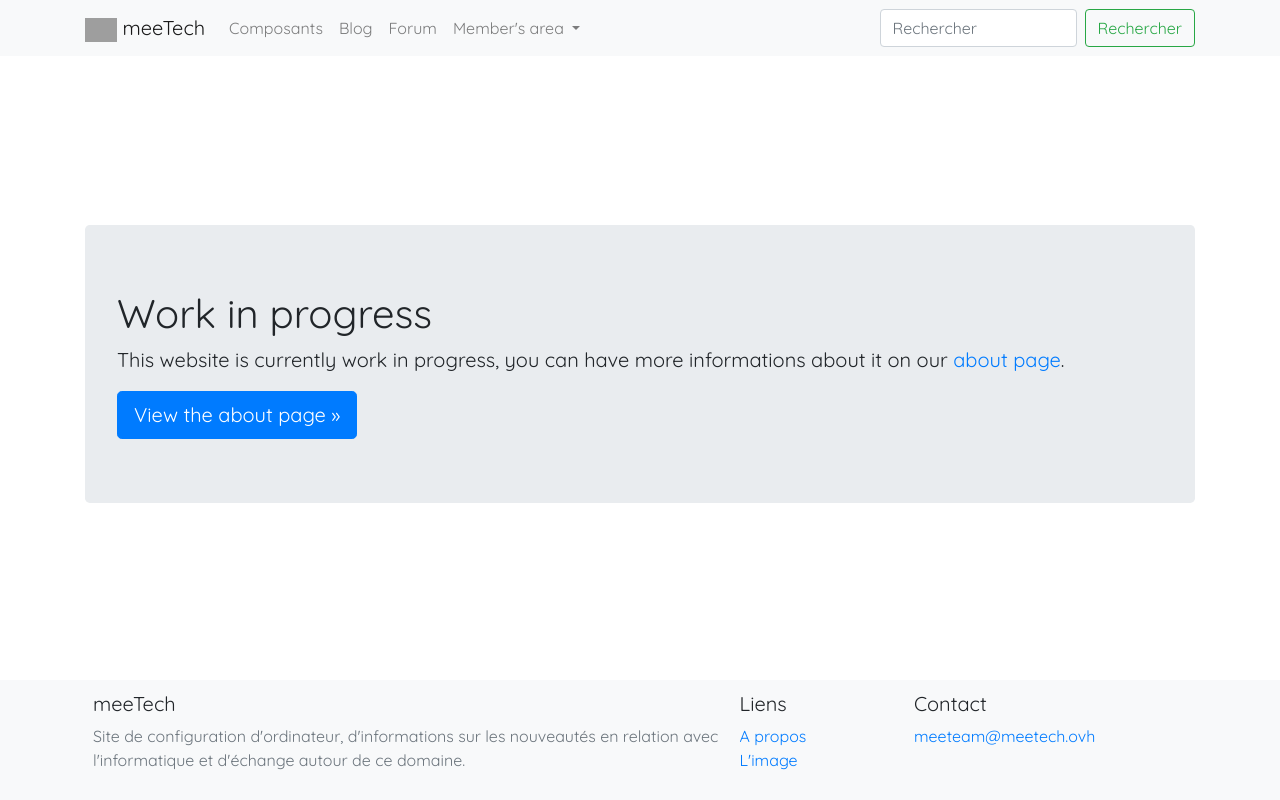
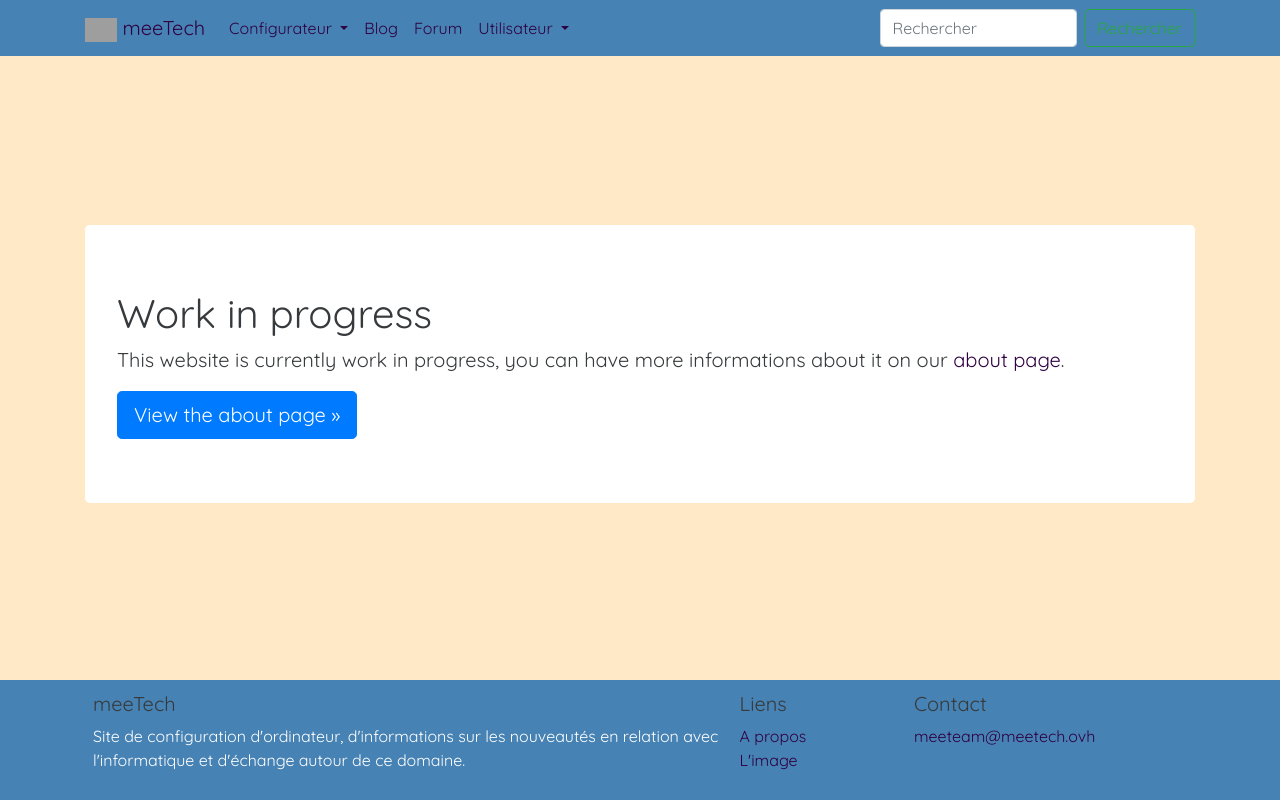
Before and after one commit to Quozul/meeTech, a PHP site: page /index.php in a window 1280 px wide. Run offline with PHP 8.4, Linux system fonts and the light colour scheme; grey boxes are pictures that could not be loaded.

Commit message:
Updated CSS
Updated CSS to match the color palette

```diff
--- a/includes/footer.php
+++ b/includes/footer.php
@@ -1,9 +1,9 @@
-<footer class="d-block bg-light footer p-1">
+<footer class="d-block footer p-1">
     <div class="container d-flex">
 
         <div class="p-2 flex-fill h-50 w-50">
             <h5>meeTech</h5>
-            <p class="text-muted text-wrap">Site de configuration d'ordinateur, d'informations sur les nouveautés en relation avec l'informatique et d'échange autour de ce domaine.</p>
+            <p class="text-wrap text-white">Site de configuration d'ordinateur, d'informations sur les nouveautés en relation avec l'informatique et d'échange autour de ce domaine.</p>
         </div>
 
         <div class="p-2 flex-fill">
--- a/includes/header.php
+++ b/includes/header.php
@@ -1,5 +1,5 @@
 <header class="mb-4">
-    <nav class="navbar navbar-expand-lg navbar-light bg-light">
+    <nav class="navbar navbar-expand-lg">
         <div class="container">
             <a class="navbar-brand" href="/">
                 <img src="/images/logov4.svg" style="height: 24px;">
@@ -11,8 +11,15 @@
 
             <div class="collapse navbar-collapse" id="navbarSupportedContent">
                 <ul class="navbar-nav mr-auto">
-                    <li class="nav-item <?php if ($_SERVER['REQUEST_URI'] == '/hardware/') echo 'active'; ?>">
-                        <a class="nav-link" href="/hardware/index/">Composants</a>
+                    <li class="nav-item dropdown">
+                        <a class="nav-link dropdown-toggle" href="#" id="navbarDropdown" role="button" data-toggle="dropdown" aria-haspopup="true" aria-expanded="false">
+                            Configurateur
+                        </a>
+                        <div class="dropdown-menu" aria-labelledby="navbarDropdown">
+                            <a class="dropdown-item" href="#">Composants</a>
+                            <a class="dropdown-item" href="#">Configurateur</a>
+                            <a class="dropdown-item" href="#">Comparateur</a>
+                        </div>
                     </li>
                     <li class="nav-item <?php if ($_SERVER['REQUEST_URI'] == '/blog/') echo 'active'; ?>">
                         <a class="nav-link" href="/blog/">Blog</a>
@@ -22,7 +29,7 @@
                     </li>
                     <li class="nav-item dropdown">
                         <a class="nav-link dropdown-toggle" href="#" id="navbarDropdown" role="button" data-toggle="dropdown" aria-haspopup="true" aria-expanded="false">
-                            Member's area
+                            Utilisateur
                         </a>
                         <div class="dropdown-menu" aria-labelledby="navbarDropdown">
                             <a class="dropdown-item" href="#">Profil</a>
--- a/style/main.css
+++ b/style/main.css
@@ -16,12 +16,34 @@
     margin-bottom: 32px;
 } */
 
-.foreground-color {
+/* Colors */
+
+*, .mt-color-text {
+    color: #373A3C;
+}
+
+.text-muted, .mt-color-secondary-text {
+    color: #777777;
+}
+
+a, .mt-color-link {
+    color: #2F0042;
+}
+
+footer, header, .footer, .header, .mt-color-foreground {
     background-color: #4682B4;
 }
 
-.background-color {
-    background-color: #87CEEB;
+body, .mt-color-background {
+    background-color: #FFE9C7;
+}
+
+.mt-color-search {
+    background-color: #28a745;
+}
+
+.jumbotron, .mt-color-element {
+    background-color: #ffffff;
 }
 
 .color-square {
```
